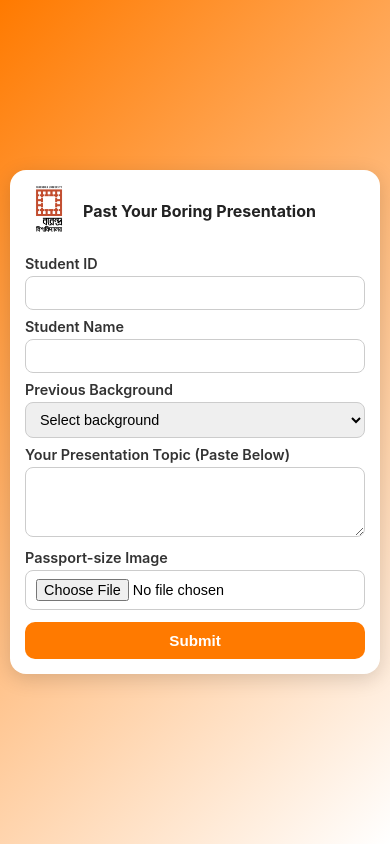
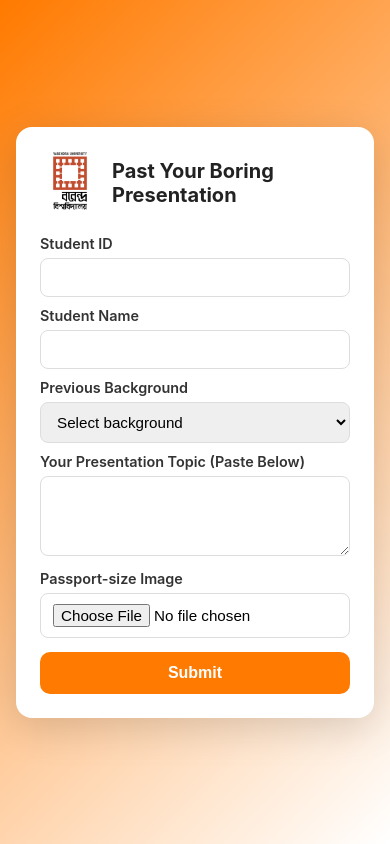
Before and after one commit to white2158/student-form, a plain HTML site: page index.html in a window 390 px wide. Drawn offline with Linux system fonts and the light colour scheme.

Commit message:
index.html

```diff
--- a/index.html
+++ b/index.html
@@ -2,55 +2,70 @@
 <html lang="en">
 <head>
   <meta charset="utf-8" />
-  <meta name="viewport" content="width=device-width,initial-scale=1,maximum-scale=1" />
+  <meta name="viewport" content="width=device-width,initial-scale=1" />
   <title>Past Your Boring Presentation</title>
   <style>
     *{box-sizing:border-box;margin:0;padding:0}
-    body{font-family:Inter,system-ui,Arial;background:linear-gradient(135deg,#ff7a00,#ffffff);min-height:100vh;display:flex;align-items:center;justify-content:center;padding:10px;}
-
+    body{
+      font-family:Inter,system-ui,Arial;
+      background:linear-gradient(135deg,#ff7a00,#ffffff);
+      min-height:100vh;
+      display:flex;
+      align-items:center;
+      justify-content:center;
+      padding:16px;
+    }
     .form-wrapper{
       background:#fff;
       border-radius:16px;
-      padding:20px;
-      box-shadow:0 5px 20px rgba(0,0,0,.15);
+      padding:24px;
+      box-shadow:0 10px 40px rgba(0,0,0,.15);
       width:100%;
       max-width:480px;
       animation:slideUp 1s ease forwards;
-      position:relative;
-      overflow:hidden;
     }
-
     header{
       display:flex;
       align-items:center;
-      gap:10px;
-      margin-bottom:18px;
+      gap:12px;
+      margin-bottom:20px;
     }
-    .logo img{width:48px;height:48px;border-radius:8px;object-fit:contain}
-    h1{font-size:1.1rem;color:#222;flex:1}
-
-    label{display:block;font-size:.9rem;font-weight:600;margin:8px 0 4px;color:#333}
-    input,select,textarea{width:100%;padding:10px 12px;border-radius:8px;border:1px solid #ccc;font-size:.95rem}
-    textarea{resize:vertical;min-height:70px}
-
-    .btn{margin-top:12px;width:100%;padding:10px;border:none;border-radius:10px;background:#ff7a00;color:#fff;font-weight:600;font-size:1rem;cursor:pointer;transition:transform .2s}
+    .logo img{width:60px;height:60px;object-fit:contain}
+    h1{font-size:1.25rem;color:#222}
+    label{display:block;font-size:.9rem;font-weight:600;margin:10px 0 6px;color:#333}
+    input,select,textarea{
+      width:100%;
+      padding:10px 12px;
+      border-radius:8px;
+      border:1px solid #ddd;
+      font-size:.95rem
+    }
+    textarea{resize:vertical;min-height:80px}
+    .btn{
+      margin-top:14px;width:100%;
+      padding:12px;border:none;
+      border-radius:10px;
+      background:#ff7a00;
+      color:#fff;font-weight:600;
+      font-size:1rem;cursor:pointer;
+      transition:transform .2s
+    }
     .btn:hover{transform:translateY(-2px)}
-
     @keyframes slideUp{from{transform:translateY(50px);opacity:0}to{transform:translateY(0);opacity:1}}
-
-    .popup{position:fixed;top:0;left:0;width:100%;height:100%;background:rgba(0,0,0,.5);display:flex;align-items:center;justify-content:center;visibility:hidden;opacity:0;transition:opacity .4s,visibility .4s;}
+    .popup{
+      position:fixed;top:0;left:0;width:100%;height:100%;background:rgba(0,0,0,.5);
+      display:flex;align-items:center;justify-content:center;visibility:hidden;opacity:0;
+      transition:opacity .4s,visibility .4s;
+    }
     .popup.active{visibility:visible;opacity:1}
-    .popup-content{background:#fff;padding:20px;border-radius:16px;box-shadow:0 5px 20px rgba(0,0,0,.2);text-align:center;animation:pop .6s ease;}
+    .popup-content{
+      background:#fff;padding:30px;border-radius:16px;
+      box-shadow:0 10px 40px rgba(0,0,0,.2);text-align:center;
+      animation:pop .6s ease;
+    }
     @keyframes pop{0%{transform:scale(0.6) rotate(-10deg)}50%{transform:scale(1.05) rotate(5deg)}100%{transform:scale(1) rotate(0)}}
     .funny{font-size:2rem;animation:bounce 1s infinite alternate}
     @keyframes bounce{from{transform:translateY(0)}to{transform:translateY(-12px)}}
-
-    @media (max-width: 480px) {
-      .form-wrapper{padding:15px;}
-      input,select,textarea{padding:8px 10px;font-size:.9rem}
-      .btn{padding:10px;font-size:.95rem}
-      h1{font-size:1rem}
-    }
   </style>
 </head>
 <body>
@@ -64,8 +79,10 @@
     <form id="studentForm">
       <label for="sid">Student ID</label>
       <input id="sid" name="sid" type="text" required>
+
       <label for="sname">Student Name</label>
       <input id="sname" name="sname" type="text" required>
+
       <label for="bg">Previous Background</label>
       <select id="bg" name="bg" required>
         <option value="">Select background</option>
@@ -76,10 +93,13 @@
         <option value="Diploma">Diploma</option>
         <option value="Other">Other</option>
       </select>
+
       <label for="topic">Your Presentation Topic (Paste Below)</label>
       <textarea id="topic" name="topic" required></textarea>
+
       <label for="photo">Passport-size Image</label>
       <input id="photo" name="photo" type="file" accept="image/*" required>
+
       <button type="submit" class="btn">Submit</button>
     </form>
   </div>
@@ -95,33 +115,23 @@
     const form = document.getElementById('studentForm');
     const popup = document.getElementById('popup');
 
-    form.addEventListener('submit', async e => {
+    form.addEventListener('submit', e => {
       e.preventDefault();
-      if(!form.checkValidity()){ alert('Please fill out all fields before submitting.'); return; }
-      const sid = form.sid.value;
-      const sname = form.sname.value;
-      const bg = form.bg.value;
-      const topic = form.topic.value;
-      const photoFile = form.photo.files[0];
-      let base64Photo = '';
-      if(photoFile){
-        const reader = new FileReader();
-        reader.readAsDataURL(photoFile);
-        await new Promise(resolve => reader.onload = () => { base64Photo = reader.result; resolve(); });
+      if(!form.checkValidity()){
+        alert('Please fill out all fields before submitting.');
+        return;
       }
-      const data = new URLSearchParams();
-      data.append('sid', sid);
-      data.append('sname', sname);
-      data.append('bg', bg);
-      data.append('topic', topic);
-      data.append('photo', base64Photo);
-      const webAppUrl = 'https://script.google.com/macros/s/AKfycbxCblNatPmV5BZksIPl_FC8qdleTE5VMk-hJgynM5yMlMvqtNBnA26t5GB7XVX-X1uT/exec';
+
+      const data = new FormData(form);
+
       fetch('https://script.google.com/macros/s/AKfycbxCblNatPmV5BZksIPl_FC8qdleTE5VMk-hJgynM5yMlMvqtNBnA26t5GB7XVX-X1uT/exec', {
         method: 'POST',
         body: data
       })
-        .then(res => res.text()).then(res => console.log('Success:', res))
+      .then(res => res.text())
+      .then(res => console.log('Success:', res))
       .catch(err => console.error('Error!', err.message));
+
       popup.classList.add('active');
       setTimeout(()=>{popup.classList.remove('active');form.reset();},3000);
     });
```
Lines whose indentation alone changed are shown as unchanged.
